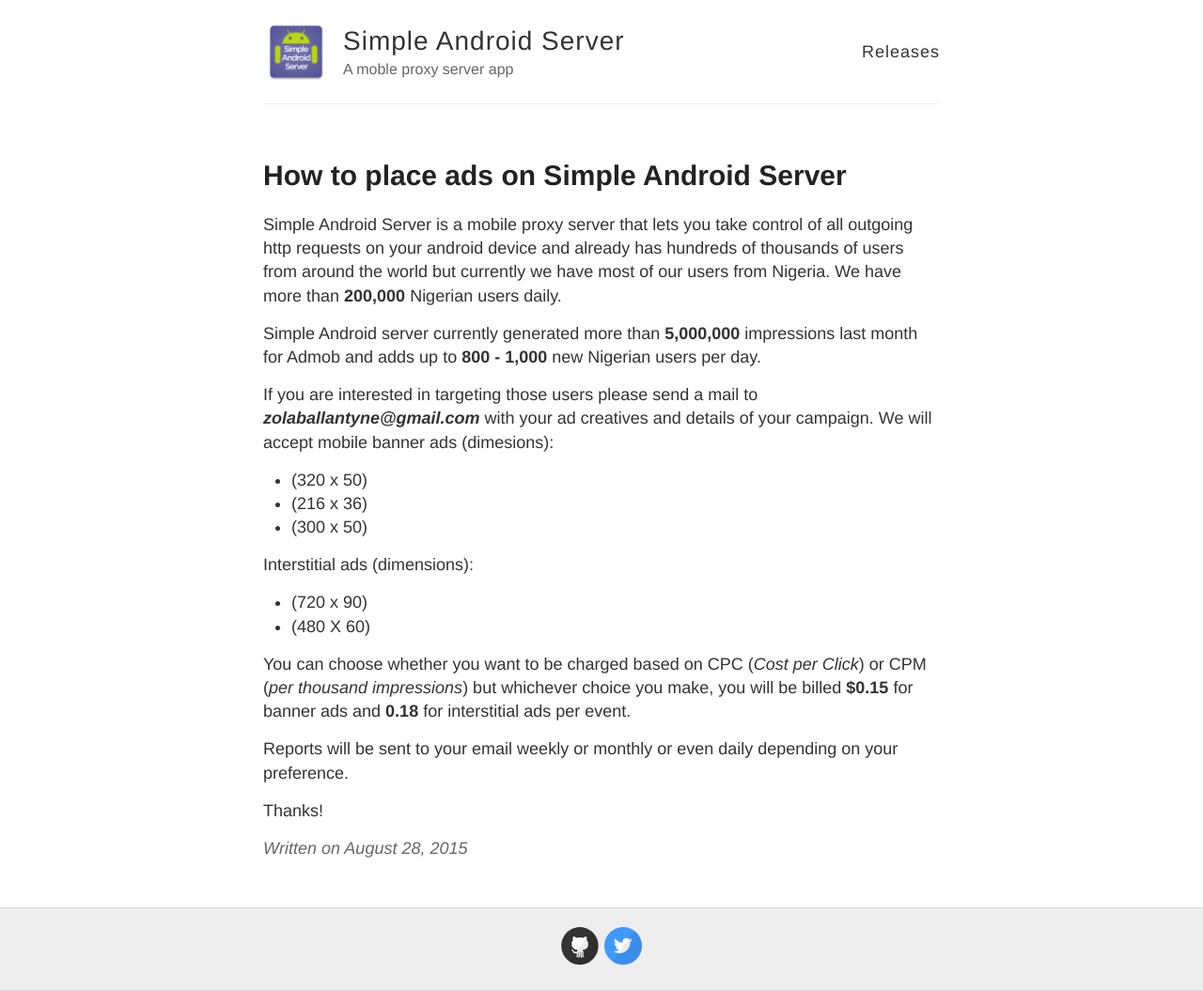
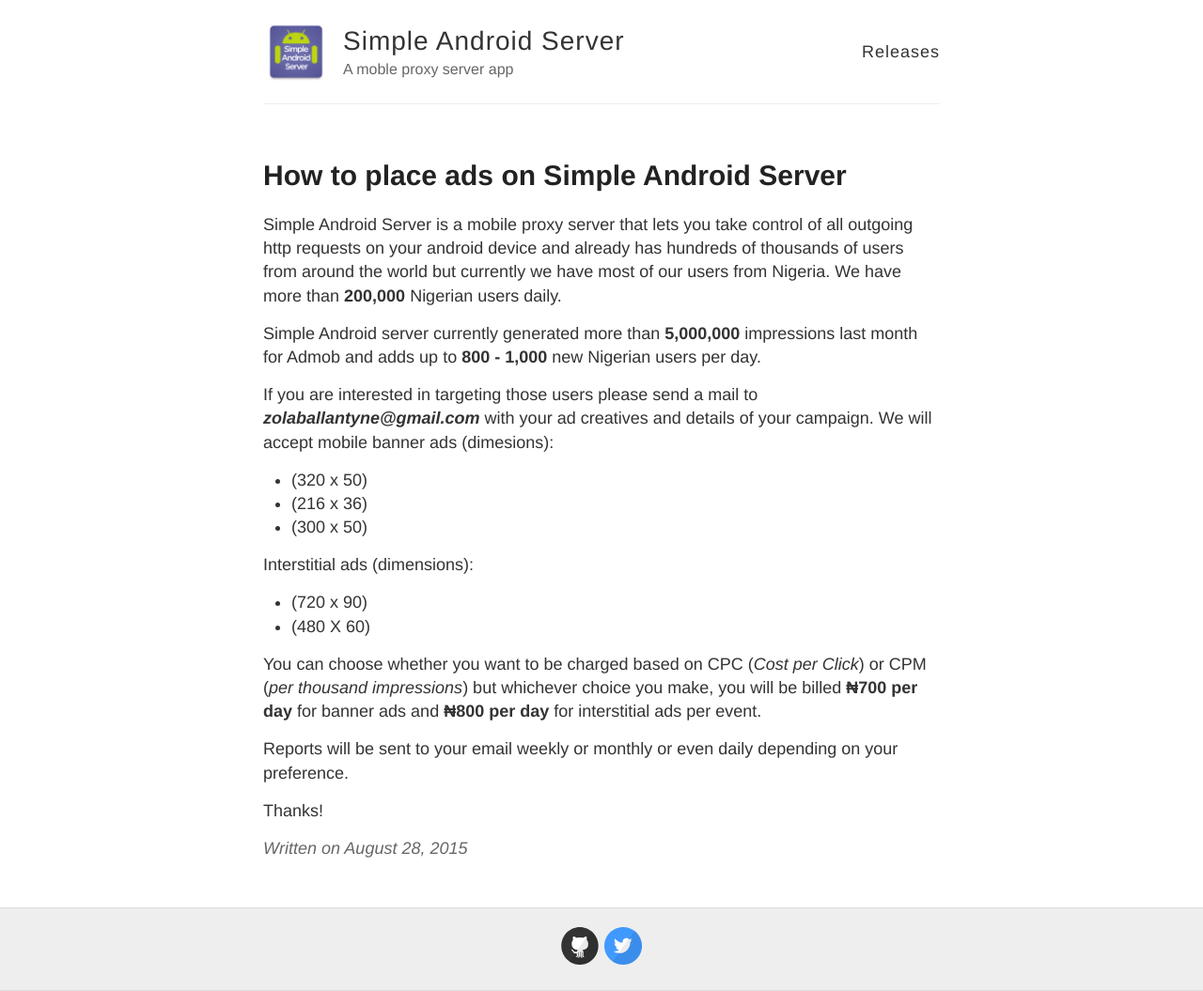
Before and after one commit to zolaballantyne/simpleandroidserver, a Jekyll site: the page built from _posts/2015-8-28-advertise.md, in a window 1280 px wide. Shown: the whole page at 94% size. Built offline with Jekyll 4.4.1, drawn with Linux system fonts in a browser that asks for light colours; Markdown is read by kramdown in place of the engine named in the settings.

Commit message:
set fixed prices in naira

```diff
--- a/_posts/2015-8-28-advertise.md
+++ b/_posts/2015-8-28-advertise.md
@@ -19,7 +19,7 @@
 <li>(480 X 60)</li>
 </ul>
 
-You can choose whether you want to be charged based on CPC (*Cost per Click*) or CPM (*per thousand impressions*) but whichever choice you make, you will be billed **$0.15** for banner ads and **0.18** for interstitial ads per event.
+You can choose whether you want to be charged based on CPC (*Cost per Click*) or CPM (*per thousand impressions*) but whichever choice you make, you will be billed **₦700 per day** for banner ads and **₦800 per day** for interstitial ads per event.
 
 Reports will be sent to your email weekly or monthly or even daily depending on your preference.
 
```
